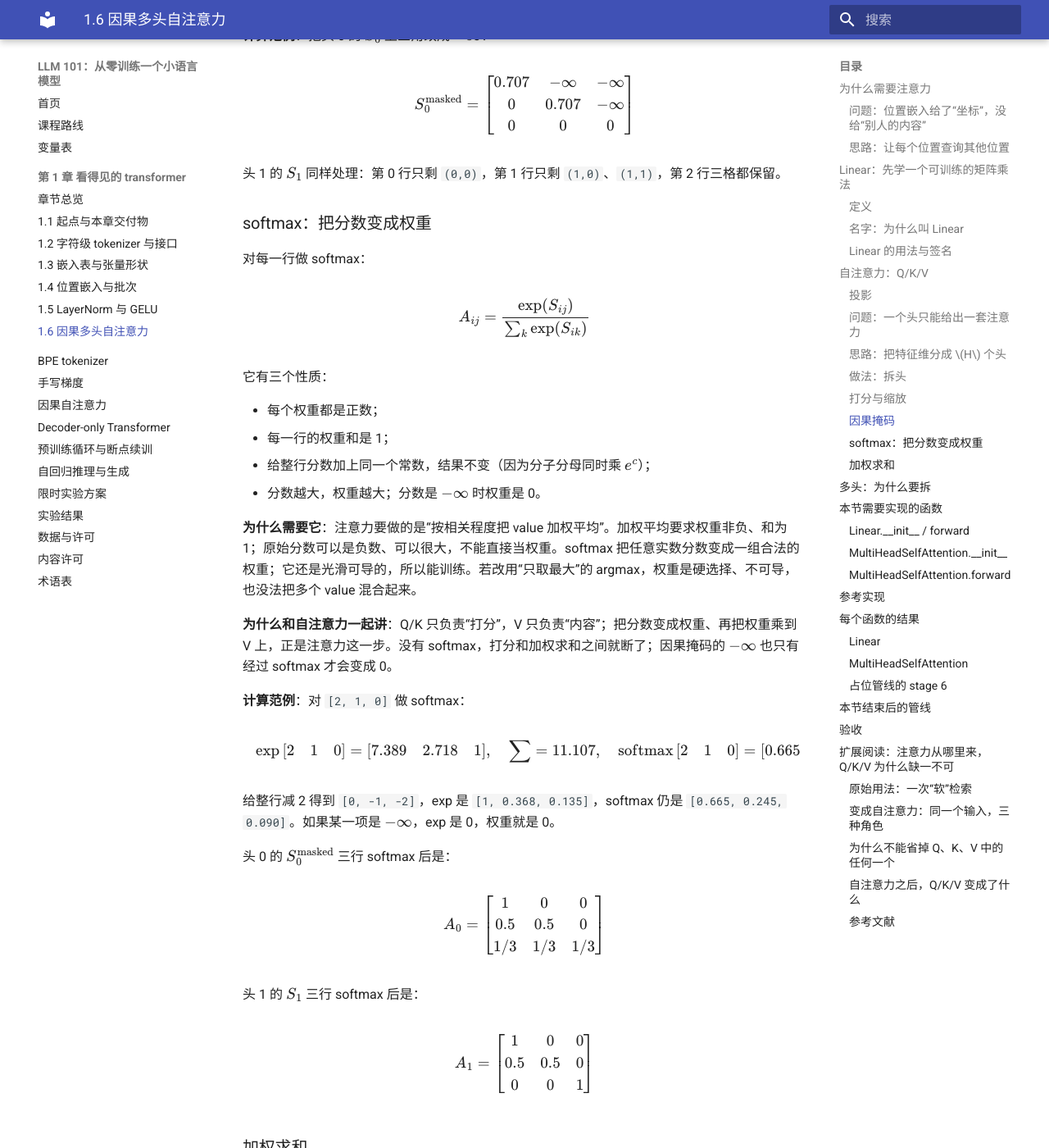
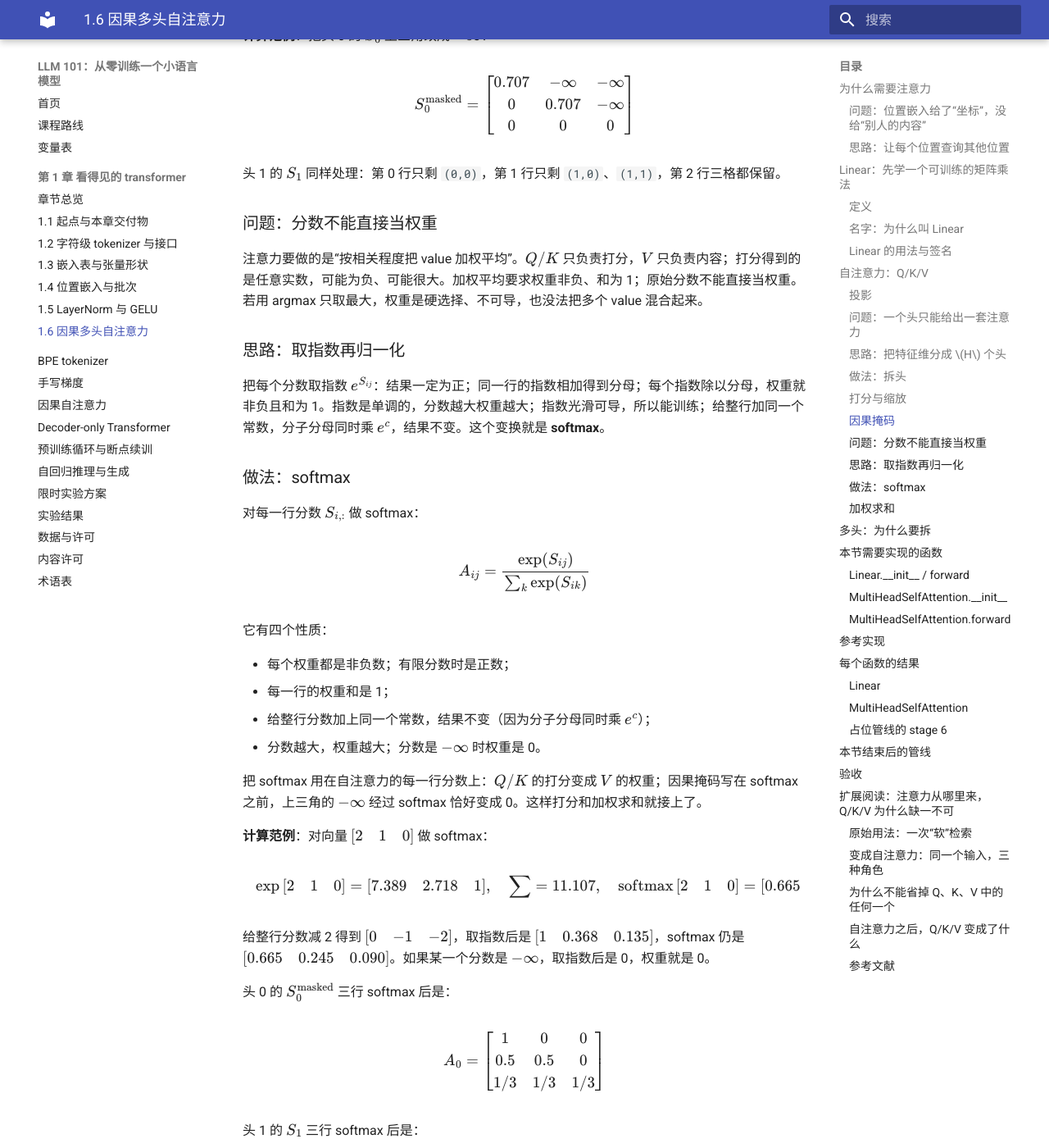
Before and after one commit to tigersoldier/llm-101, an MkDocs documentation site: the page built from docs/course/ch01/1.6.md, in a window 1280 px wide and 1400 px high, scrolled down 5910 px. Shown: the whole window at 82% size. Built offline with MkDocs 1.6.1 and Material for MkDocs 9.7.7, drawn with Linux system fonts in a browser that asks for light colours.

Commit message:
Rewrite softmax as problem, idea, method

```diff
--- a/docs/course/ch01/1.6.md
+++ b/docs/course/ch01/1.6.md
@@ -233,26 +233,32 @@ $$
 
 头 1 的 $S_1$ 同样处理：第 0 行只剩 `(0,0)`，第 1 行只剩 `(1,0)`、`(1,1)`，第 2 行三格都保留。
 
-### softmax：把分数变成权重
+### 问题：分数不能直接当权重
 
-对每一行做 softmax：
+注意力要做的是“按相关程度把 value 加权平均”。$Q/K$ 只负责打分，$V$ 只负责内容；打分得到的是任意实数，可能为负、可能很大。加权平均要求权重非负、和为 1；原始分数不能直接当权重。若用 argmax 只取最大，权重是硬选择、不可导，也没法把多个 value 混合起来。
+
+### 思路：取指数再归一化
+
+把每个分数取指数 $e^{S_{ij}}$：结果一定为正；同一行的指数相加得到分母；每个指数除以分母，权重就非负且和为 1。指数是单调的，分数越大权重越大；指数光滑可导，所以能训练；给整行加同一个常数，分子分母同时乘 $e^c$，结果不变。这个变换就是 **softmax**。
+
+### 做法：softmax
+
+对每一行分数 $S_{i,:}$ 做 softmax：
 
 $$
 A_{ij} = \frac{\exp(S_{ij})}{\sum_{k}\exp(S_{ik})}
 $$
 
-它有三个性质：
+它有四个性质：
 
-- 每个权重都是正数；
+- 每个权重都是非负数；有限分数时是正数；
 - 每一行的权重和是 1；
 - 给整行分数加上同一个常数，结果不变（因为分子分母同时乘 $e^c$）；
 - 分数越大，权重越大；分数是 $-\infty$ 时权重是 0。
 
-**为什么需要它**：注意力要做的是“按相关程度把 value 加权平均”。加权平均要求权重非负、和为 1；原始分数可以是负数、可以很大，不能直接当权重。softmax 把任意实数分数变成一组合法的权重；它还是光滑可导的，所以能训练。若改用“只取最大”的 argmax，权重是硬选择、不可导，也没法把多个 value 混合起来。
+把 softmax 用在自注意力的每一行分数上：$Q/K$ 的打分变成 $V$ 的权重；因果掩码写在 softmax 之前，上三角的 $-\infty$ 经过 softmax 恰好变成 0。这样打分和加权求和就接上了。
 
-**为什么和自注意力一起讲**：Q/K 只负责“打分”，V 只负责“内容”；把分数变成权重、再把权重乘到 V 上，正是注意力这一步。没有 softmax，打分和加权求和之间就断了；因果掩码的 $-\infty$ 也只有经过 softmax 才会变成 0。
-
-**计算范例**：对 `[2, 1, 0]` 做 softmax：
+**计算范例**：对向量 $\begin{bmatrix}2&1&0\end{bmatrix}$ 做 softmax：
 
 $$
 \exp\begin{bmatrix}2&1&0\end{bmatrix}
@@ -262,7 +268,7 @@ $$
 = \begin{bmatrix}0.665&0.245&0.090\end{bmatrix}
 $$
 
-给整行减 2 得到 `[0, -1, -2]`，exp 是 `[1, 0.368, 0.135]`，softmax 仍是 `[0.665, 0.245, 0.090]`。如果某一项是 $-\infty$，exp 是 0，权重就是 0。
+给整行分数减 2 得到 $\begin{bmatrix}0&-1&-2\end{bmatrix}$，取指数后是 $\begin{bmatrix}1&0.368&0.135\end{bmatrix}$，softmax 仍是 $\begin{bmatrix}0.665&0.245&0.090\end{bmatrix}$。如果某一个分数是 $-\infty$，取指数后是 0，权重就是 0。
 
 头 0 的 $S_0^{\text{masked}}$ 三行 softmax 后是：
 
```
Also changed, not shown: STYLE.md (+3 -2 lines), ch01/sections/1.6.md (+2 -2 lines).
